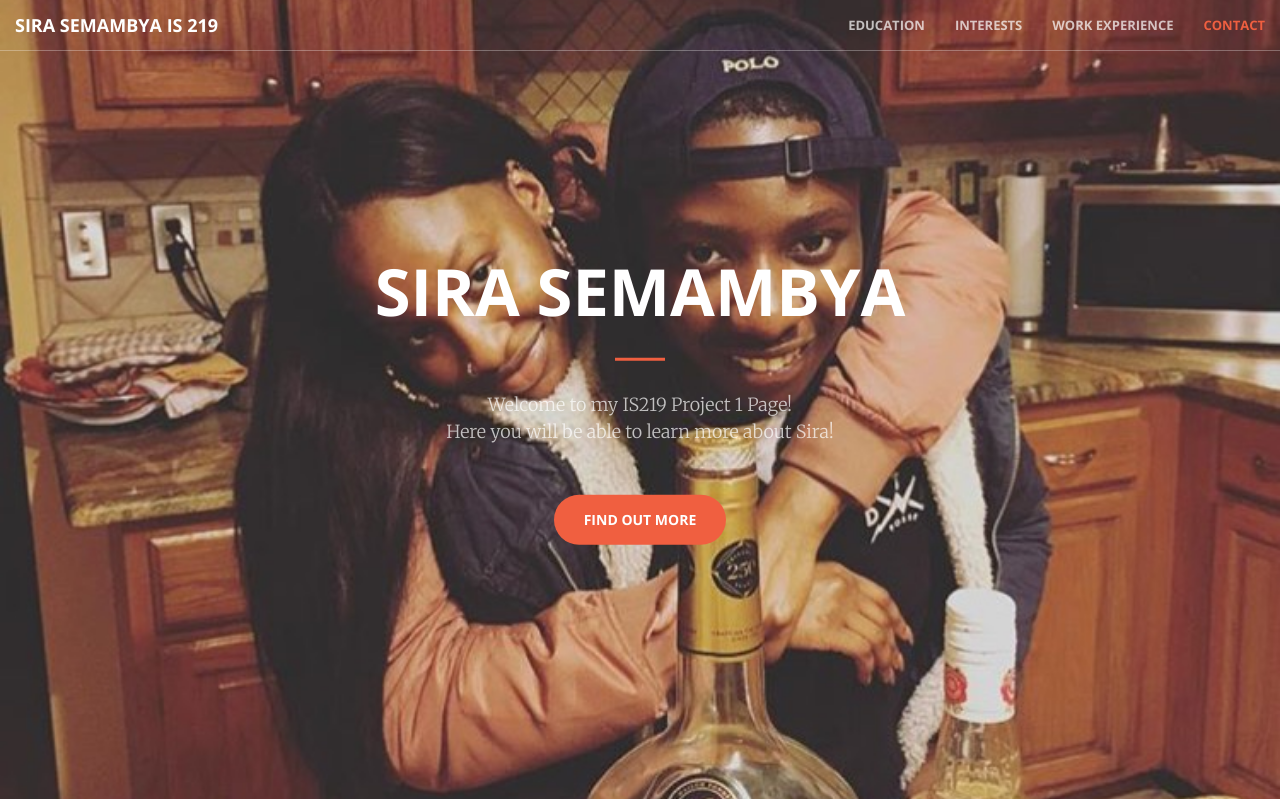
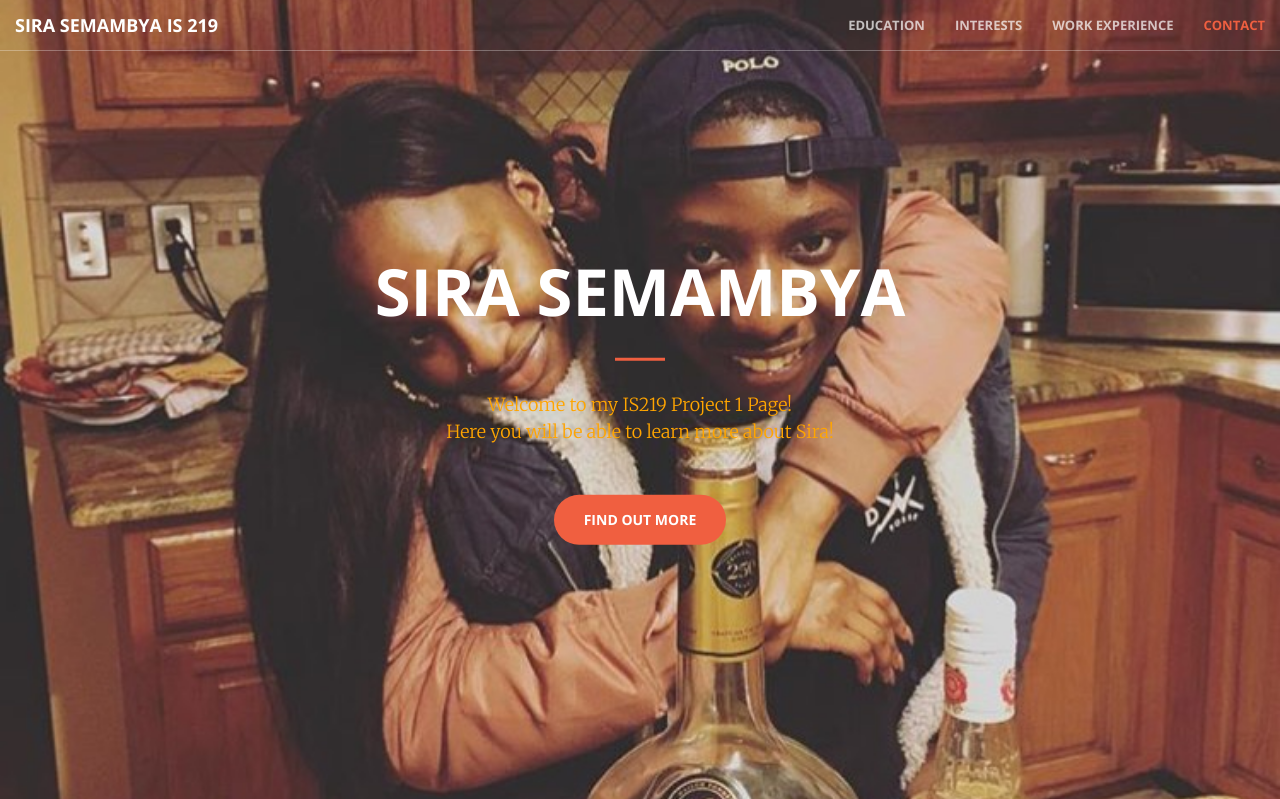
Before and after one commit to sirasemambya/is219s16SiraSemambya2, a PHP site: page / in a window 1280 px wide. Shown: the top 799 px of the page. Run offline with PHP 8.4, Linux system fonts and the light colour scheme.

Commit message:
font color

```diff
--- a/index.php
+++ b/index.php
@@ -76,7 +76,7 @@
             <div class="header-content-inner">
                 <h1>Sira Semambya</h1>
                 <hr>
-                <p>Welcome to my IS219 Project 1 Page! <br> Here you will be able to learn more about Sira!</p>
+                <p><font color="orange">Welcome to my IS219 Project 1 Page! <br> Here you will be able to learn more about Sira!</font></p>
                 <a href="#about" class="btn btn-primary btn-xl page-scroll">Find Out More</a>
             </div>
         </div>
```
